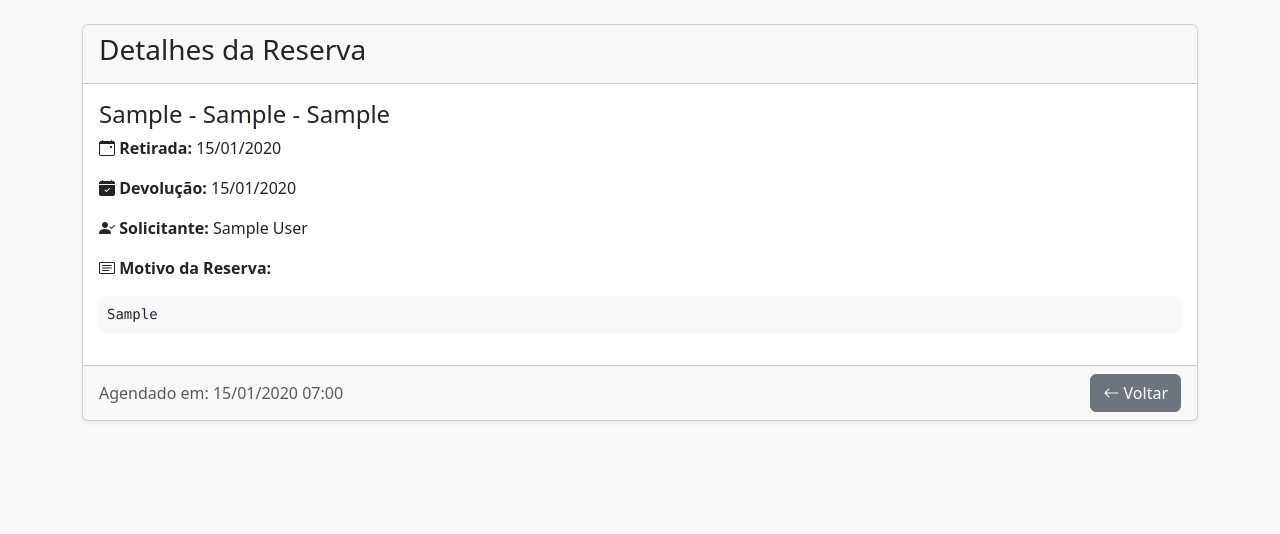
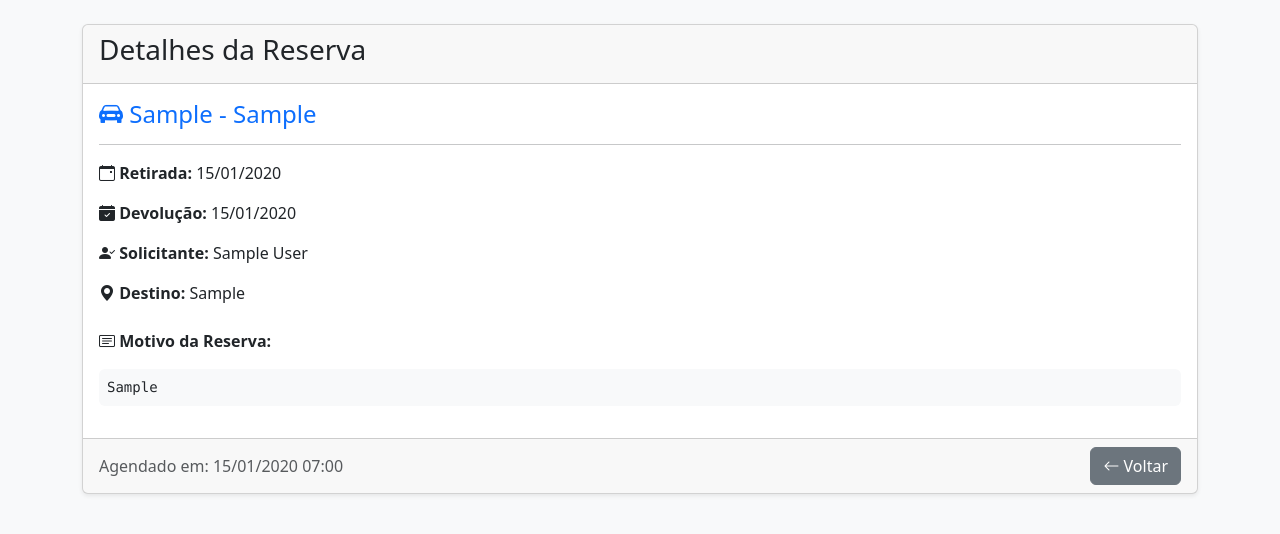
Before and after one commit to Luparele/AGENDAMENTO_VEICULO, a Django app: template APP/templates/APP/detalhe_reuniao.html in a window 1280 px wide. Shown: the part 67-601 px from the top of the page. Run offline with Django 5.2, Linux system fonts and the light colour scheme; the template is opened without the code that fills it: values that come from a table or form of the project are taken from there, others are empty; tables that the repository leaves empty hold one stand-in row (values such as "Sample post"); parts of the project's set-up code (start-up, migrations or seed data) failed here and were passed over.

Commit message:
UI: Melhorias no layout da página de Detalhes da Reserva

```diff
--- a/APP/templates/APP/detalhe_reuniao.html
+++ b/APP/templates/APP/detalhe_reuniao.html
@@ -6,11 +6,13 @@
         <h3>Detalhes da Reserva</h3>
     </div>
     <div class="card-body">
-        <h4 class="card-title">{{ reuniao.veiculo }} - {{ reuniao.destino }}</h4>
+        <h4 class="card-title text-primary"><i class="bi bi-car-front-fill"></i> {{ reuniao.veiculo.placa }} - {{ reuniao.veiculo.modelo }}</h4>
+        <hr>
         <p><strong><i class="bi bi-calendar-event"></i> Retirada:</strong> {{ reuniao.data_retirada|date:"d/m/Y" }}</p>
         <p><strong><i class="bi bi-calendar-check-fill"></i> Devolução:</strong> {{ reuniao.data_devolucao|date:"d/m/Y" }}</p>
         <p><strong><i class="bi bi-person-check-fill"></i> Solicitante:</strong> {{ reuniao.solicitante.get_full_name|default:reuniao.solicitante.username }}</p>
-        <p><strong><i class="bi bi-card-text"></i> Motivo da Reserva:</strong></p>
+        <p><strong><i class="bi bi-geo-alt-fill"></i> Destino:</strong> {{ reuniao.destino }}</p>
+        <p class="mt-4"><strong><i class="bi bi-card-text"></i> Motivo da Reserva:</strong></p>
         <pre class="bg-light p-2 rounded">{{ reuniao.motivo }}</pre>
     </div>
     <div class="card-footer d-flex justify-content-between align-items-center">
```
